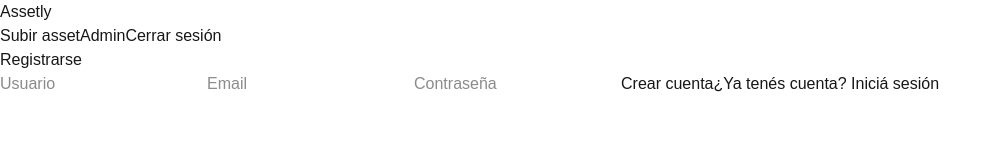
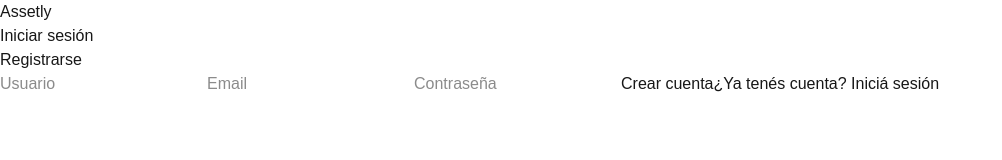
Before and after one commit to alexxe1/Assetly, a Next.js app: page /register in a window 1280 px wide. Shown: the top 160 px of the page, without its empty margins (0-1002 px from the left). Built offline with nearby package versions, Linux system fonts and the light colour scheme; no server answers.

Commit message:
Fix: Navbar ahora muestra bien los datos y protegí rutas

```diff
--- a/src/components/Navbar.tsx
+++ b/src/components/Navbar.tsx
@@ -2,10 +2,36 @@
 
 import { createClient } from '@/lib/supabase/client'
 import { useRouter } from 'next/navigation'
+import { useEffect, useState } from 'react'
 
 export default function Navbar() {
     const supabase = createClient()
     const router = useRouter()
+    const [isAdmin, setIsAdmin] = useState(false)
+    const [isLoggedIn, setIsLoggedIn] = useState(false)
+
+    useEffect(() => {
+        async function loadUser(userId: string) {
+            setIsLoggedIn(true)
+            const { data: profile } = await supabase
+                .from('profiles')
+                .select('is_admin')
+                .eq('id', userId)
+                .single()
+            setIsAdmin(profile?.is_admin ?? false)
+        }
+
+        const { data: { subscription } } = supabase.auth.onAuthStateChange((_event, session) => {
+            if (session?.user) {
+                loadUser(session.user.id)
+            } else {
+                setIsLoggedIn(false)
+                setIsAdmin(false)
+            }
+        })
+
+        return () => subscription.unsubscribe()
+    }, [])
 
     async function handleLogout() {
         await supabase.auth.signOut()
@@ -16,9 +42,13 @@ export default function Navbar() {
         <nav>
             <a href="/dashboard">Assetly</a>
             <div>
-        <a href="/upload">Subir asset</a>
-        <a href="/admin">Admin</a>
+                {isLoggedIn && <a href="/upload">Subir asset</a>}
+                {isAdmin && <a href="/admin">Admin</a>}
+                {isLoggedIn ? (
                     <button onClick={handleLogout}>Cerrar sesión</button>
+                ) : (
+                    <a href="/login">Iniciar sesión</a>
+                )}
             </div>
         </nav>
     )
--- a/src/middleware.ts
+++ b/src/middleware.ts
@@ -28,7 +28,10 @@ export async function middleware(request: NextRequest) {
   const { data: { user } } = await supabase.auth.getUser()
 
   // Si no está logueado y trata de acceder a rutas protegidas, redirigir a login
-  if (!user && request.nextUrl.pathname.startsWith('/dashboard')) {
+  if (!user && (
+    request.nextUrl.pathname.startsWith('/upload') ||
+    request.nextUrl.pathname.startsWith('/admin')
+  )) {
     return NextResponse.redirect(new URL('/login', request.url))
   }
 
```
Lines whose indentation alone changed are shown as unchanged.
